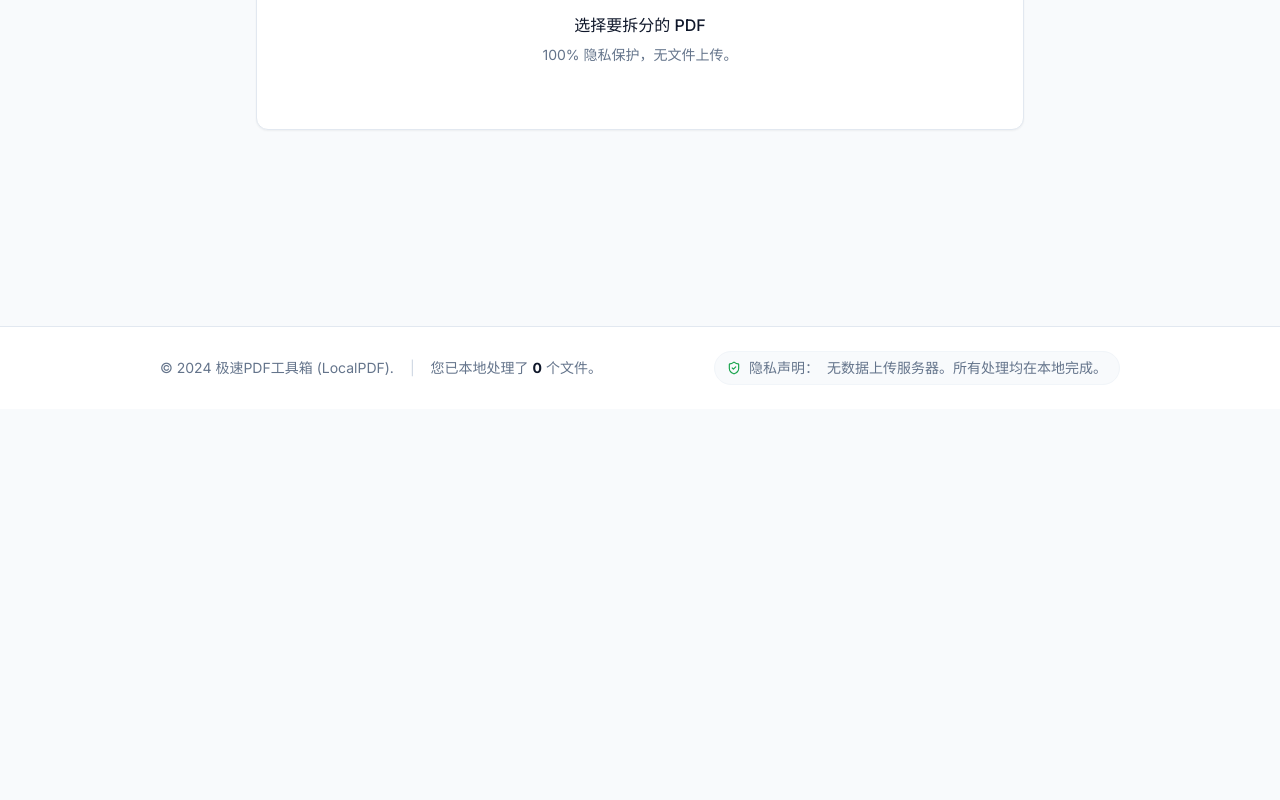
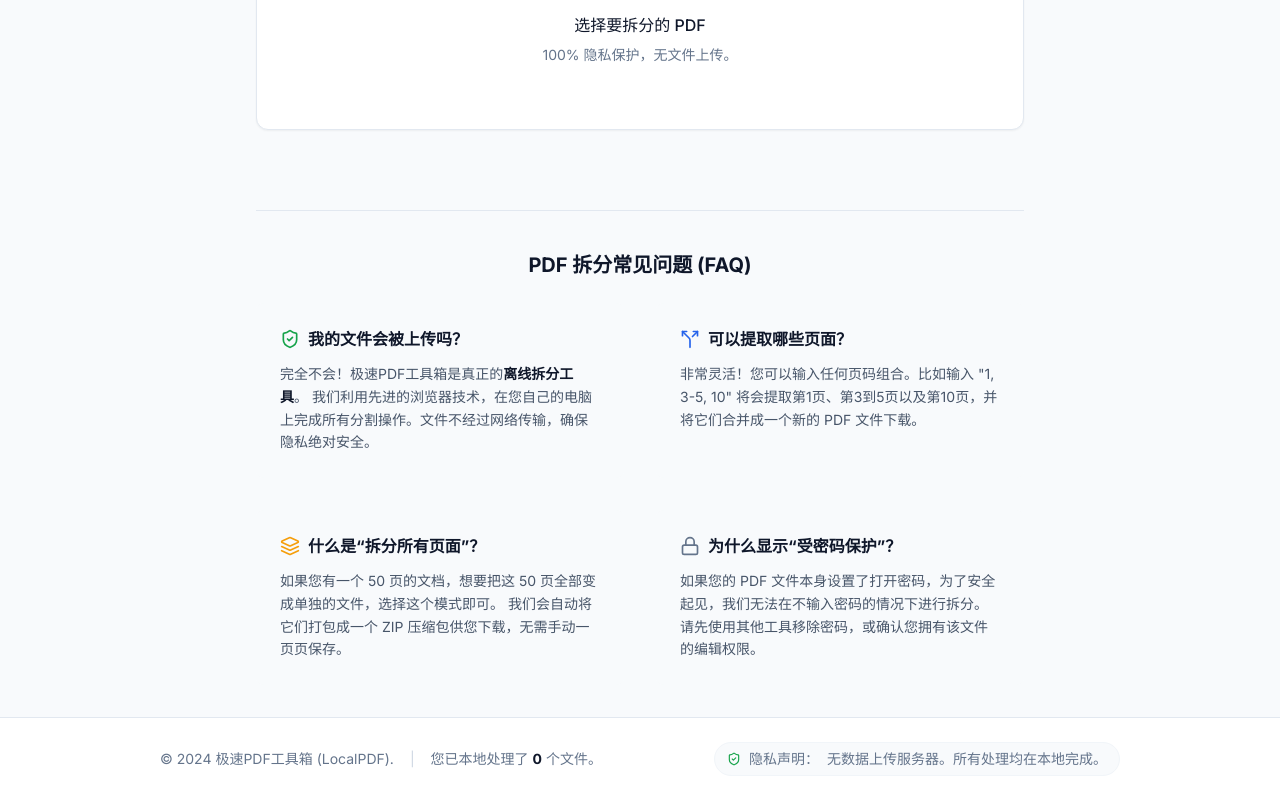
Before and after one commit to tangyongYF/applications, a React (Vite) app in the folder localpdf-mate/: page /#/split in a window 1280 px wide. Shown: the part 391-1191 px from the top of the page. Before the commit the page ends 800 px from the top, so only its background shows below. Built offline with nearby package versions, Linux system fonts and the light colour scheme.

Commit message:
Update SplitPage.tsx

```diff
--- a/localpdf-mate/pages/SplitPage.tsx
+++ b/localpdf-mate/pages/SplitPage.tsx
@@ -1,5 +1,5 @@
 import React, { useState, useRef } from 'react';
-import { Upload, FileText, Eye, Split, Layers, AlertTriangle, ShieldCheck } from 'lucide-react';
+import { Upload, FileText, Eye, Split, Layers, AlertTriangle, ShieldCheck, Zap, Lock, FileQuestion } from 'lucide-react';
 import { PDFFile, FREE_LIMITS } from '../types';
 import { splitPDF, downloadFile, getPageCount, parsePageRange } from '../services/pdfService';
 import { isProUser, incrementProcessedCount } from '../services/storageService';
@@ -298,6 +298,55 @@ const SplitPage: React.FC = () => {
         }}
         fileName={lastResult?.filename || 'processed_file.pdf'}
       />
+
+      {/* SEO Content Section */}
+      <div className="mt-20 border-t border-slate-200 pt-10">
+        <h2 className="text-xl font-bold text-slate-900 mb-6 text-center">PDF 拆分常见问题 (FAQ)</h2>
+        <div className="grid grid-cols-1 md:grid-cols-2 gap-8">
+          <div className="bg-slate-50 rounded-lg p-6">
+             <div className="flex items-center gap-2 mb-3">
+               <ShieldCheck className="text-green-600" size={20} />
+               <h3 className="font-bold text-slate-900">我的文件会被上传吗？</h3>
+             </div>
+             <p className="text-sm text-slate-600 leading-relaxed">
+               完全不会！极速PDF工具箱是真正的<span className="font-semibold text-slate-900">离线拆分工具</span>。
+               我们利用先进的浏览器技术，在您自己的电脑上完成所有分割操作。文件不经过网络传输，确保隐私绝对安全。
+             </p>
+          </div>
+
+          <div className="bg-slate-50 rounded-lg p-6">
+             <div className="flex items-center gap-2 mb-3">
+               <Split className="text-brand-600" size={20} />
+               <h3 className="font-bold text-slate-900">可以提取哪些页面？</h3>
+             </div>
+             <p className="text-sm text-slate-600 leading-relaxed">
+               非常灵活！您可以输入任何页码组合。比如输入 "1, 3-5, 10" 将会提取第1页、第3到5页以及第10页，并将它们合并成一个新的 PDF 文件下载。
+             </p>
+          </div>
+
+          <div className="bg-slate-50 rounded-lg p-6">
+             <div className="flex items-center gap-2 mb-3">
+               <Layers className="text-amber-500" size={20} />
+               <h3 className="font-bold text-slate-900">什么是“拆分所有页面”？</h3>
+             </div>
+             <p className="text-sm text-slate-600 leading-relaxed">
+               如果您有一个 50 页的文档，想要把这 50 页全部变成单独的文件，选择这个模式即可。
+               我们会自动将它们打包成一个 ZIP 压缩包供您下载，无需手动一页页保存。
+             </p>
+          </div>
+
+          <div className="bg-slate-50 rounded-lg p-6">
+             <div className="flex items-center gap-2 mb-3">
+               <Lock className="text-slate-500" size={20} />
+               <h3 className="font-bold text-slate-900">为什么显示“受密码保护”？</h3>
+             </div>
+             <p className="text-sm text-slate-600 leading-relaxed">
+               如果您的 PDF 文件本身设置了打开密码，为了安全起见，我们无法在不输入密码的情况下进行拆分。
+               请先使用其他工具移除密码，或确认您拥有该文件的编辑权限。
+             </p>
+          </div>
+        </div>
+      </div>
     </div>
   );
 };
```
